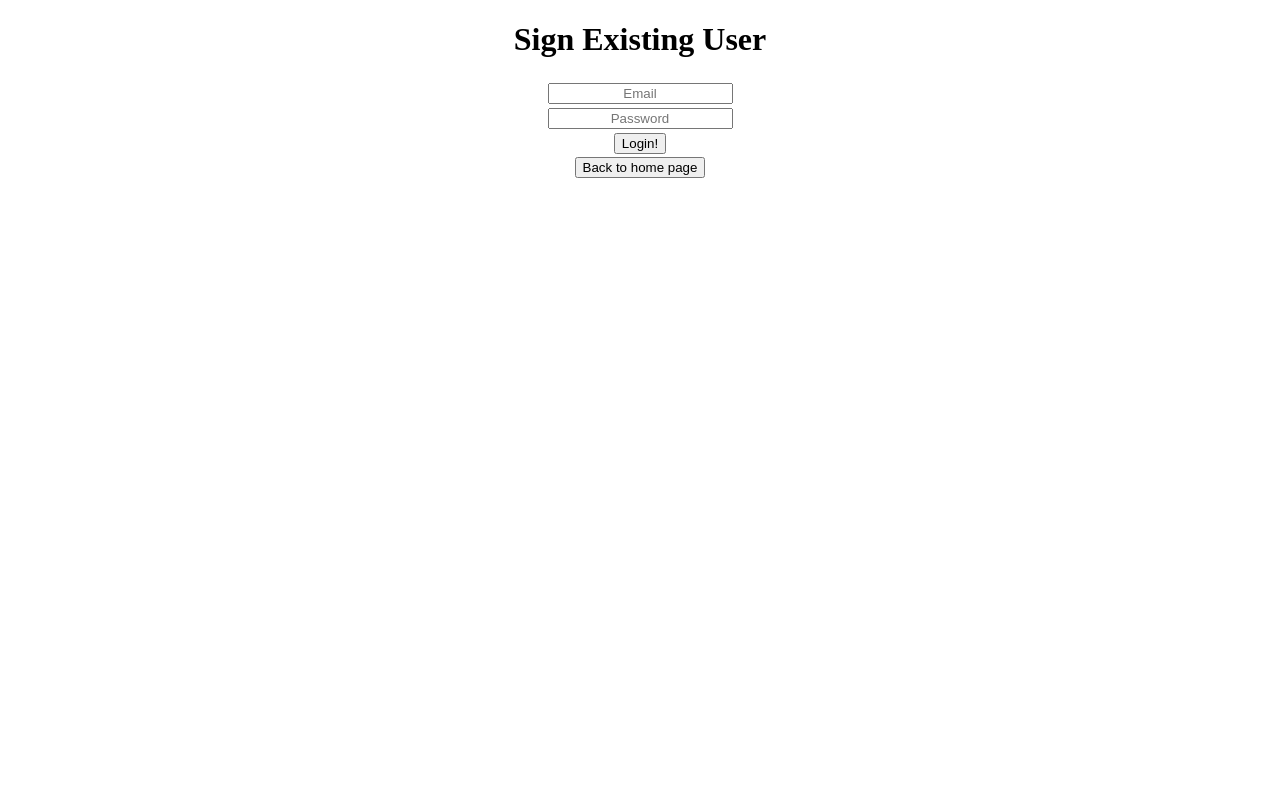
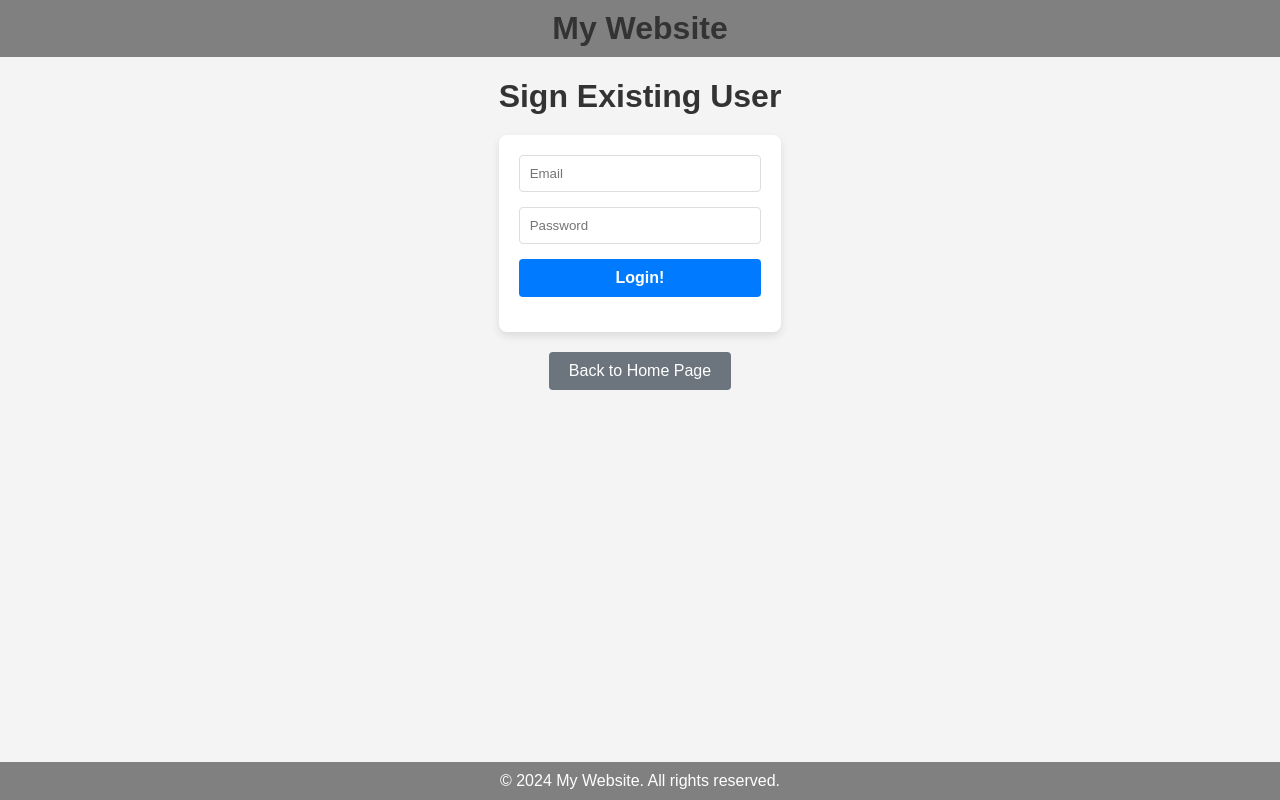
Before and after one commit to liorvi35/CloudFinalProject, a plain HTML site: page pages/login.html in a window 1280 px wide. Drawn offline with Linux system fonts and the light colour scheme.

Commit message:
design for login page

```diff
--- a/pages/login.html
+++ b/pages/login.html
@@ -1,31 +1,154 @@
 <!DOCTYPE html>
 <html lang="en">
+
 <head>
+    <meta charset="UTF-8">
+    <meta name="viewport" content="width=device-width, initial-scale=1.0">
     <title>Login</title>
     <style>
-            .center_placeholder {
+        body {
+            font-family: Arial, sans-serif;
+            background-color: #f4f4f4;
+            margin: 0;
+            padding: 0;
+            display: flex;
+            flex-direction: column;
+            align-items: center;
+            justify-content: center;
+            min-height: 100vh;
+        }
+
+        .header, .footer {
+            width: 100%;
+            background-color: gray;
+            color: white;
             text-align: center;
+            padding: 10px 0;
+            position: sticky;
+            top: 0;
+        }
+
+        .footer {
+            position: static;
+            bottom: 0;
+            margin-top: auto;
+        }
+
+        .header h1, .footer p {
+            margin: 0;
+        }
+
+        .main-content {
+            flex: 1;
+            display: flex;
+            flex-direction: column;
+            align-items: center;
+        }
+
+        h1 {
+            color: #333;
+            margin-bottom: 20px;
+        }
+
+        form {
+            background-color: #fff;
+            padding: 20px;
+            border-radius: 8px;
+            box-shadow: 0 4px 8px rgba(0, 0, 0, 0.1);
+            width: 100%;
+            max-width: 400px;
+            box-sizing: border-box;
+        }
+
+        .form-group {
+            margin-bottom: 15px;
+        }
+
+        .form-group label {
+            display: block;
+            margin-bottom: 5px;
+            font-weight: bold;
+            color: #555;
+        }
+
+        .form-group input {
+            width: 100%;
+            padding: 10px;
+            border: 1px solid #ddd;
+            border-radius: 4px;
+            box-sizing: border-box;
+        }
+
+        .form-group input[type="submit"] {
+            background-color: #007bff;
+            color: #fff;
+            border: none;
+            cursor: pointer;
+            font-size: 16px;
+            font-weight: bold;
+            transition: background-color 0.3s, transform 0.2s;
+        }
+
+        .form-group input[type="submit"]:hover {
+            background-color: #0056b3;
+            transform: scale(1.05);
+        }
+
+        .form-group input[type="submit"]:active {
+            background-color: #004494;
+            transform: scale(0.98);
+        }
+
+        .back-button {
+            margin-top: 20px;
+            padding: 10px 20px;
+            border: none;
+            border-radius: 4px;
+            background-color: #6c757d;
+            color: #fff;
+            font-size: 16px;
+            cursor: pointer;
+            transition: background-color 0.3s, transform 0.2s;
+        }
+
+        .back-button:hover {
+            background-color: #5a6268;
+            transform: scale(1.05);
+        }
+
+        .back-button:active {
+            background-color: #4e555b;
+            transform: scale(0.98);
         }
     </style>
 </head>
+
 <body>
-        <div style="text-align: center;">
+    <header class="header">
+        <h1>My Website</h1>
+    </header>
+
+    <div class="main-content">
         <h1>Sign Existing User</h1>
         <form id="loginForm">
-                <table style="margin-left: auto; margin-right: auto;">
-                    <tr>
-                        <td><input type="email" name="email" placeholder="Email" class="center_placeholder" required/></td>
-                    </tr>
-                    <tr>
-                        <td><input type="password" name="password" placeholder="Password" class="center_placeholder" required/></td>
-                    </tr>
-                    <tr>
-                        <td><input type="submit" value="Login!"/></td>
-                    </tr>
-                </table>
+            <div class="form-group">
+                <input type="email" name="email" placeholder="Email" required />
+            </div>
+            <div class="form-group">
+                <input type="password" name="password" placeholder="Password" required />
+            </div>
+            <div class="form-group">
+                <input type="submit" value="Login!" />
+            </div>
         </form>
-            <input type="button" onclick="window.location.href = '/api/index';" value="Back to home page"/>
+        <button class="back-button" onclick="window.location.href = '/api/index';">Back to Home Page</button>
+        <br/>
     </div>
+
+    <footer class="footer">
+        <p>© 2024 My Website. All rights reserved.</p>
+    </footer>
+
     <script>
         async function hashString(string) {
             const encoder = new TextEncoder();
@@ -42,9 +165,9 @@
         document.getElementById("loginForm").addEventListener("submit", async function(event) {
             event.preventDefault();
 
-                const registerFormData = new FormData(this);
-                const email = registerFormData.get("email");
-                const password = registerFormData.get("password");
+            const loginFormData = new FormData(this);
+            const email = loginFormData.get("email");
+            const password = loginFormData.get("password");
 
             try {
                 const hashPassword = await hashString(password);
@@ -54,18 +177,18 @@
                     headers: {
                         "Content-Type": "application/json"
                     },
-                        body: JSON.stringify({email})
+                    body: JSON.stringify({ email })
                 });
                 const loginResponse = await loginRequest.json();
 
                 const accountDetails = JSON.parse(loginResponse.body);
 
-                    if((loginResponse.statusCode === 400) || (accountDetails.hashPassword != hashPassword)) {
+                if ((loginResponse.statusCode === 400) || (accountDetails.hashPassword !== hashPassword)) {
                     alert("Bad Email or Password!");
                     return;
                 }
 
-                    if(loginResponse.statusCode === 200) {
+                if (loginResponse.statusCode === 200) {
                     localStorage.setItem("accountID", accountDetails.accountID);
                     localStorage.setItem("firstName", accountDetails.firstName);
                     localStorage.setItem("lastName", accountDetails.lastName);
@@ -74,10 +197,11 @@
 
                     window.location.href = "/api/dashboard";
                 }
-                } catch(error) {
+            } catch (error) {
                 console.log(error);
             }
         });
     </script>
 </body>
+
 </html>
```
Lines whose indentation alone changed are shown as unchanged.
